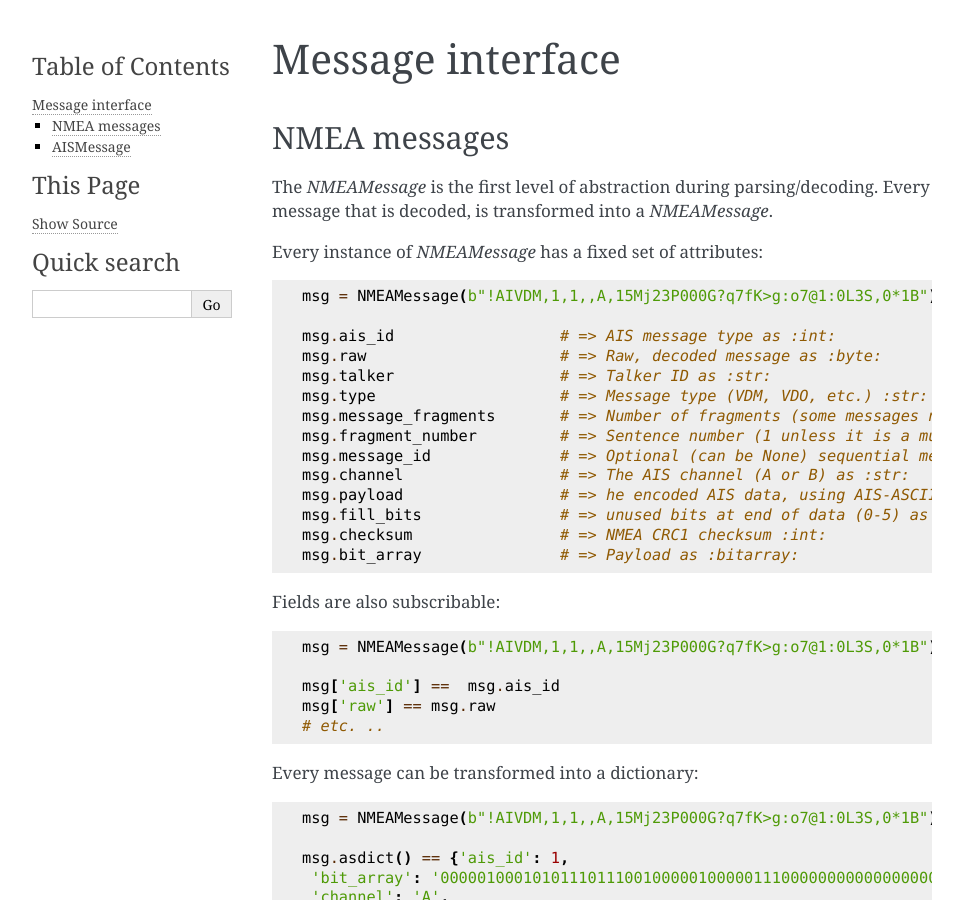
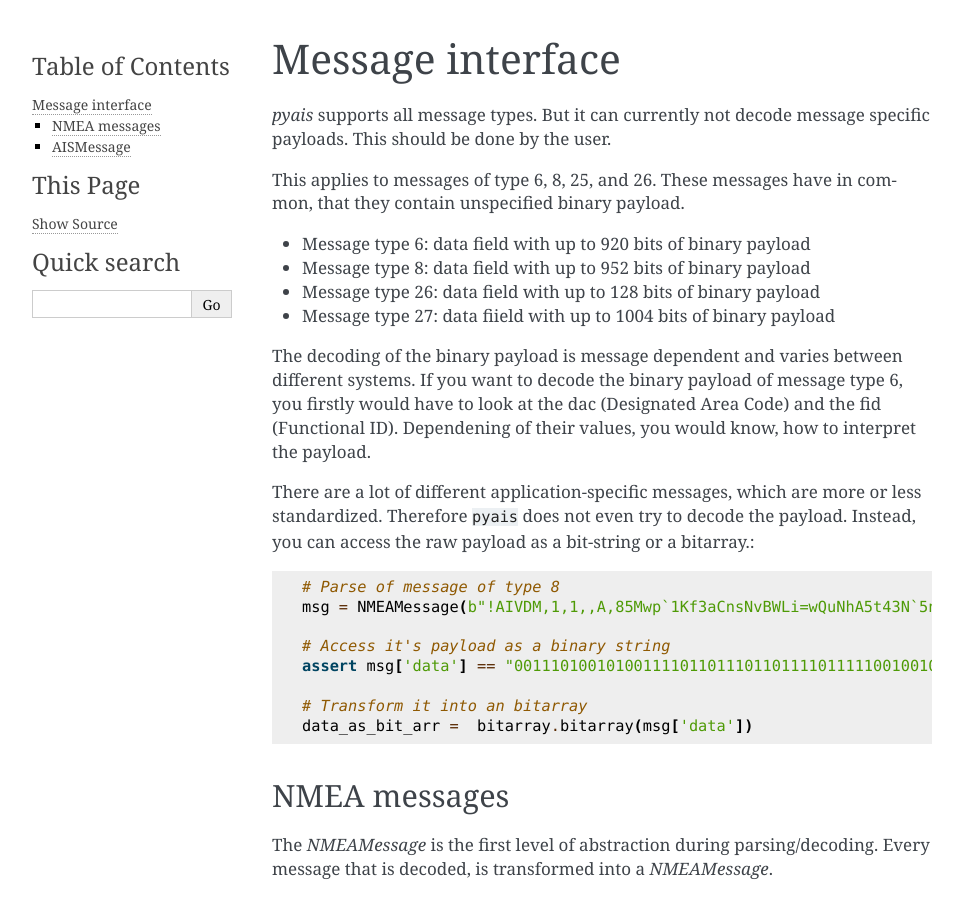
Before and after one commit to M0r13n/pyais, a Sphinx documentation site: the page built from docs/messages.rst, in a window 1280 px wide and 900 px high. Shown: the whole window, without its empty margins (148-1111 px from the left). Built offline with Sphinx 7.4.7, drawn with Linux system fonts in a browser that asks for light colours.

Commit message:
Add notice about the handling of binary payloads. Closing #31 (#35)

```diff
--- a/docs/messages.rst
+++ b/docs/messages.rst
@@ -1,6 +1,33 @@
 ##################
 Message interface
 ##################
+
+`pyais` supports all message types. But it can currently not decode message specific payloads. This should be done by the user.
+
+This applies to messages of type 6, 8, 25, and 26. These messages have in common, that they contain unspecified binary payload.
+
+- Message type 6: data field with up to 920 bits of binary payload
+- Message type 8: data field with up to 952 bits of binary payload
+- Message type 26: data field with up to 128 bits of binary payload
+- Message type 27: data fiield with up to 1004 bits of binary payload
+
+The decoding of the binary payload is message dependent and varies between different systems.
+If you want to decode the binary payload of message type 6, you firstly would have to look at the
+dac (Designated Area Code) and the fid (Functional ID). Dependening of their values, you would know, how to interpret the payload.
+
+There are a lot of different application-specific messages, which are more or less standardized.
+Therefore ``pyais`` does not even try to decode the payload. Instead, you can access the raw payload as a bit-string or a bitarray.::
+
+
+    # Parse of message of type 8
+    msg = NMEAMessage(b"!AIVDM,1,1,,A,85Mwp`1Kf3aCnsNvBWLi=wQuNhA5t43N`5nCuI=p<IBfVqnMgPGs,0*47").decode()
+
+    # Access it's payload as a binary string
+    assert msg['data'] == "00111010010100111101101110110111101111100100101001110111001100010011011111111 ..."
+
+    # Transform it into an bitarray
+    data_as_bit_arr =  bitarray.bitarray(msg['data'])
+
 
 NMEA messages
 ----------------
```
